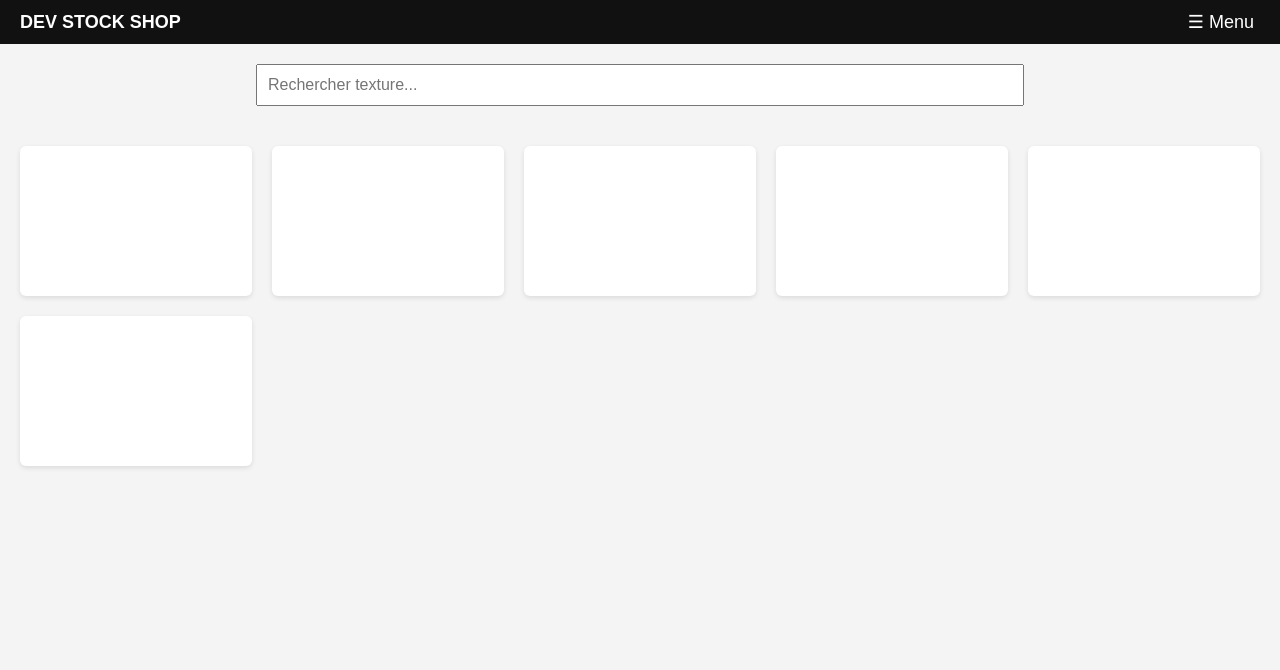
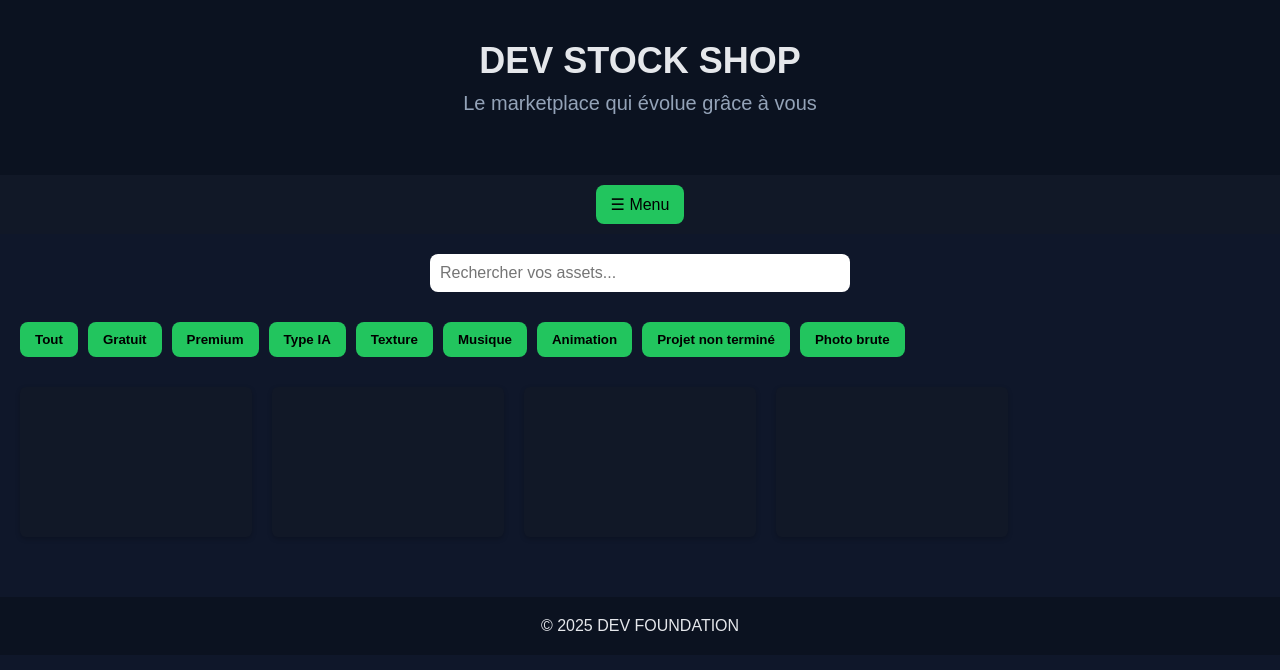
Before and after one commit to Willia412/ai-game-assets, a plain HTML site: page textures.html in a window 1280 px wide. Drawn offline with Linux system fonts and the light colour scheme.

Commit message:
Update textures.html

```diff
--- a/textures.html
+++ b/textures.html
@@ -2,91 +2,126 @@
 <html lang="fr">
 <head>
 <meta charset="UTF-8">
-<title>DEV STOCK SHOP - Texture</title>
+<title>DEV STOCK SHOP</title>
+<meta name="viewport" content="width=device-width, initial-scale=1.0">
 
 <style>
-
-body{
-font-family: Arial, sans-serif;
-margin:0;
-background:#f4f4f4;
+body {
+  font-family: Arial, sans-serif;
+  background: #0f172a;
+  color: #e5e7eb;
+  margin: 0;
+  padding: 0;
 }
 
-/* Barre du haut */
-
-.topbar{
-display:flex;
-align-items:center;
-justify-content:space-between;
-background:#111;
-color:white;
-padding:10px 20px;
+/* HEADER */
+header {
+  background: #0b1220;
+  padding: 40px 20px;
+  text-align: center;
 }
 
-.logo{
-font-size:18px;
-font-weight:bold;
+header h1 {
+  margin: 0;
+  font-size: 36px;
 }
 
-/* Bouton menu */
-
-.menu-btn{
-background:none;
-border:none;
-color:white;
-font-size:18px;
-cursor:pointer;
+header p {
+  color: #94a3b8;
+  font-size: 20px;
+  margin-top: 10px;
 }
 
-/* Menu déroulant */
-
-.menu{
-display:none;
-position:absolute;
-top:50px;
-right:20px;
-background:white;
-border:1px solid #ccc;
+/* MENU */
+.menu-bar {
+  background: #111827;
+  padding: 10px;
+  text-align: center;
 }
 
-.menu a{
-display:block;
-padding:10px 20px;
-text-decoration:none;
-color:black;
+.menu-btn {
+  background: #22c55e;
+  border: none;
+  padding: 10px 15px;
+  border-radius: 8px;
+  cursor: pointer;
+  font-size: 16px;
 }
 
-.menu a:hover{
-background:#eee;
+.menu-content {
+  display: none;
+  background: #020617;
+  margin-top: 10px;
+  padding: 10px;
+  border-radius: 8px;
 }
 
-/* Barre recherche */
-
-.search{
-padding:20px;
-text-align:center;
+.menu-content a {
+  display: block;
+  color: #22c55e;
+  text-decoration: none;
+  padding: 6px 0;
 }
 
-.search input{
-width:60%;
-padding:10px;
-font-size:16px;
+/* SEARCH */
+.search {
+  text-align: center;
+  margin: 20px 0;
 }
 
-/* Grille textures */
-
-.grid{
-display:grid;
-grid-template-columns:repeat(auto-fill,minmax(200px,1fr));
-gap:20px;
-padding:20px;
+.search input {
+  width: 80%;
+  max-width: 400px;
+  padding: 10px;
+  border: none;
+  border-radius: 8px;
+  font-size: 16px;
 }
 
-.card{
-background:white;
-height:150px;
-border-radius:6px;
-box-shadow:0 2px 5px rgba(0,0,0,0.1);
+/* FILTRES HORIZONTAUX */
+.filters {
+  display: flex;
+  overflow-x: auto;
+  padding: 10px 20px;
+  gap: 10px;
+}
+
+.filters button {
+  background: #22c55e;
+  border: none;
+  padding: 10px 15px;
+  border-radius: 8px;
+  cursor: pointer;
+  font-weight: bold;
+  white-space: nowrap;
+  flex-shrink: 0;
+}
+
+.filters button:hover {
+  background: #16a34a;
+}
+
+/* GRILLE ASSETS */
+.grid {
+  display: grid;
+  grid-template-columns: repeat(auto-fill, minmax(200px, 1fr));
+  gap: 20px;
+  padding: 20px;
+}
+
+.card {
+  background: #111827;
+  height: 150px;
+  border-radius: 6px;
+  box-shadow: 0 2px 5px rgba(0,0,0,0.2);
+}
+
+/* FOOTER */
+footer {
+  background: #0b1220;
+  text-align: center;
+  padding: 20px;
+  margin-top: 40px;
 }
 
 </style>
@@ -94,45 +129,67 @@ box-shadow:0 2px 5px rgba(0,0,0,0.1);
 
 <body>
 
-<div class="topbar">
-<div class="logo">DEV STOCK SHOP</div>
+<header>
+<h1>DEV STOCK SHOP</h1>
+<p>Le marketplace qui évolue grâce à vous</p>
+</header>
 
+<div class="menu-bar">
 <button class="menu-btn" onclick="toggleMenu()">☰ Menu</button>
-
-<div class="menu" id="menu">
+<div id="menu" class="menu-content">
 <a href="index.html">Accueil</a>
 <a href="contact.html">Contact</a>
 </div>
-
 </div>
 
 <div class="search">
-<input type="text" placeholder="Rechercher texture...">
+<input type="text" id="searchInput" placeholder="Rechercher vos assets...">
 </div>
 
-<div class="grid">
+<!-- FILTRES HORIZONTAUX -->
+<div class="filters">
+<button onclick="filterCategory('all')">Tout</button>
+<button onclick="filterCategory('gratuit')">Gratuit</button>
+<button onclick="filterCategory('premium')">Premium</button>
+<button onclick="filterCategory('ia')">Type IA</button>
+<button onclick="filterCategory('texture')">Texture</button>
+<button onclick="filterCategory('musique')">Musique</button>
+<button onclick="filterCategory('animation')">Animation</button>
+<button onclick="filterCategory('projet')">Projet non terminé</button>
+<button onclick="filterCategory('photo')">Photo brute</button>
+</div>
 
+<!-- GRILLE ASSETS (vide pour l'instant) -->
+<div class="grid" id="grid">
 <div class="card"></div>
 <div class="card"></div>
 <div class="card"></div>
 <div class="card"></div>
-<div class="card"></div>
-<div class="card"></div>
-
 </div>
 
+<footer>
+© 2025 DEV FOUNDATION
+</footer>
+
 <script>
+// Toggle menu
+function toggleMenu() {
+  const menu = document.getElementById("menu");
+  menu.style.display = menu.style.display==="block" ? "none" : "block";
+}
 
-function toggleMenu(){
-let menu=document.getElementById("menu");
-if(menu.style.display==="block"){
-menu.style.display="none";
-}else{
-menu.style.display="block";
+// Filtrage assets (pour l'instant vide)
+function filterCategory(cat) {
+  alert("Filtrage : " + cat + " (fonction à connecter avec tes assets)");
 }
-}
+
+// Recherche simple
+const searchInput = document.getElementById("searchInput");
+searchInput.addEventListener("input", () => {
+  // futur code de filtrage dynamique
+});
 
 </script>
 
 </body>
-</html>
+  </html>
```
